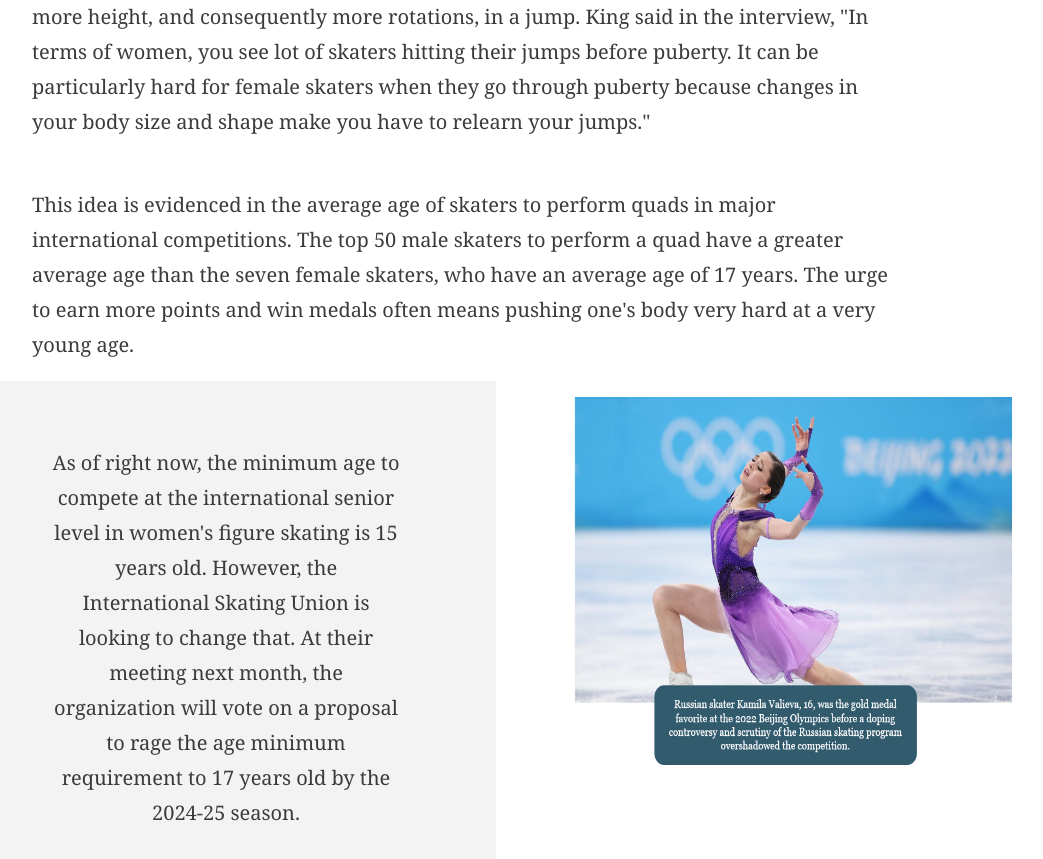
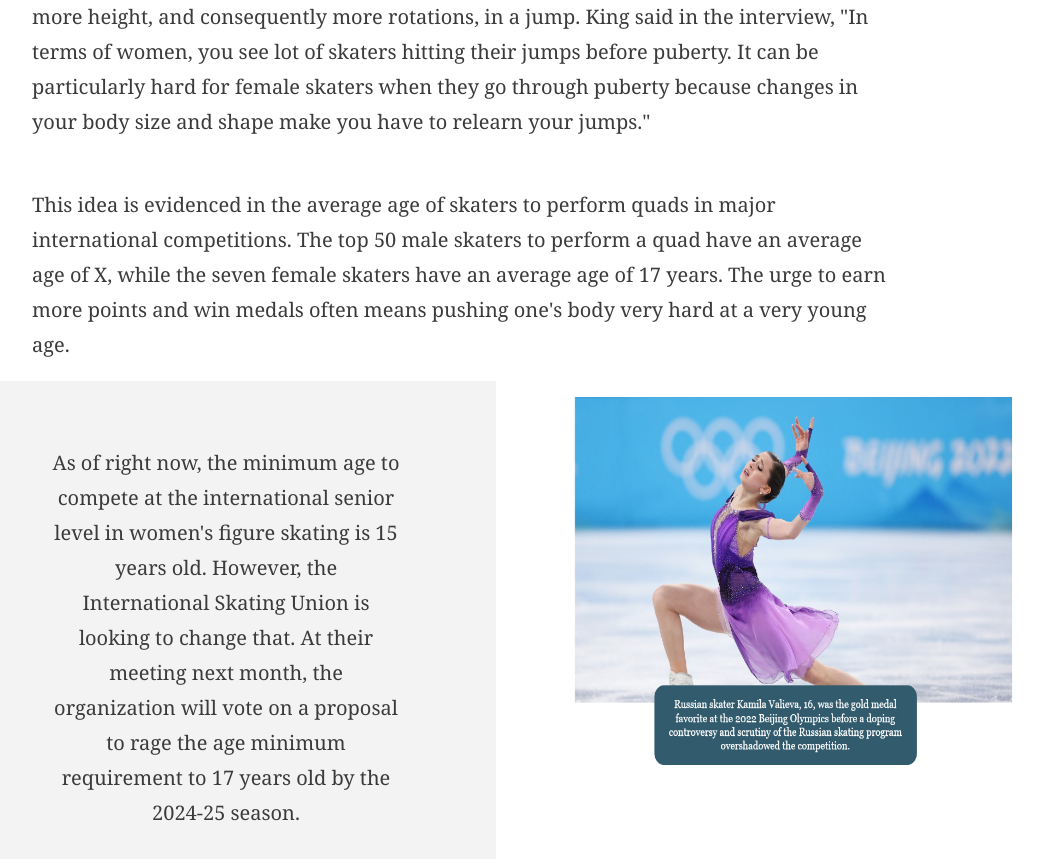
Before and after one commit to meghanakakubal/dj-final-project, a plain HTML site: page index.html in a window 1280 px wide. Shown: the part 4520-5379 px from the top of the page, without its empty margins (176-1219 px from the left). Drawn offline with nearby package versions, Linux system fonts and the light colour scheme.

Commit message:
Update index.thml

```diff
--- a/index.html
+++ b/index.html
@@ -258,7 +258,7 @@
 					body size and shape make you have to relearn your jumps."
 				</p>
 				<p> This idea is evidenced in the average age of skaters to perform quads in major international competitions. The top 50 male skaters
-					to perform a quad have a greater average age than the seven female skaters, who have an average age of 17 years. The urge to earn more points
+					to perform a quad have an average age of X, while the seven female skaters have an average age of 17 years. The urge to earn more points
 					and win medals often means pushing one's body very hard at a very young age.
 				</p>
 
```
